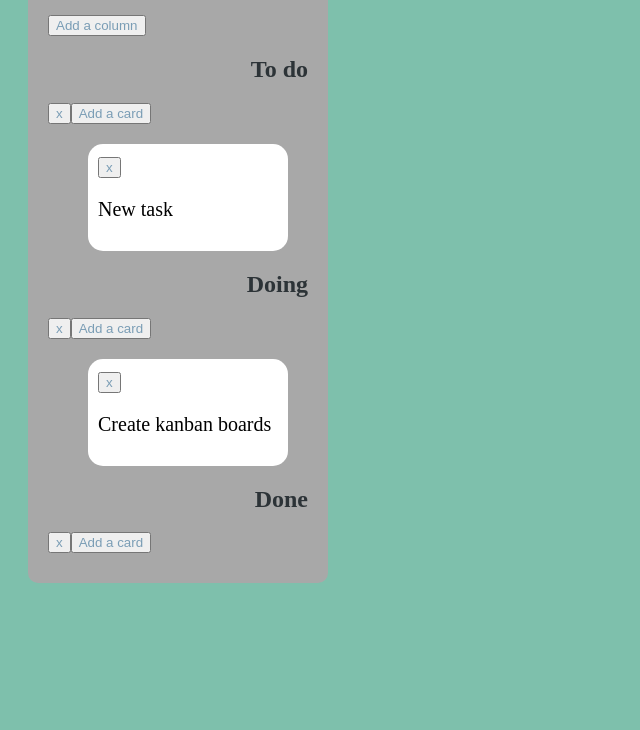
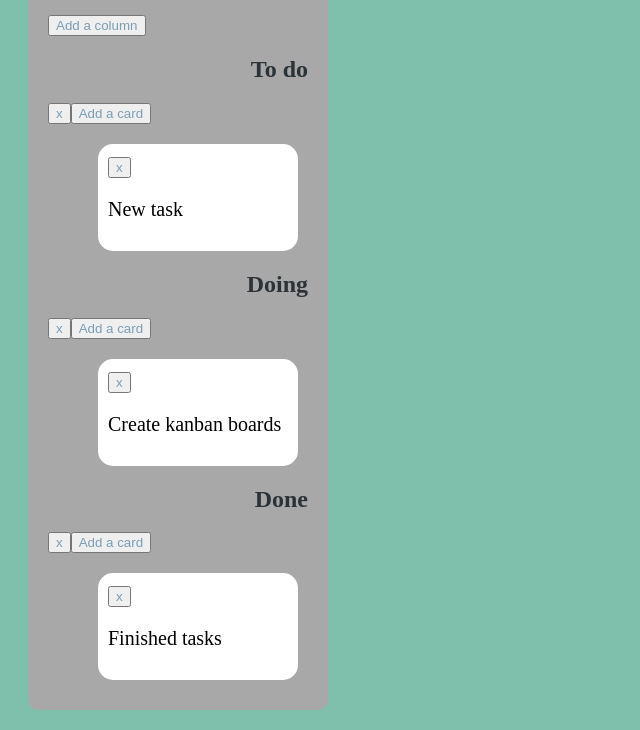
Before and after one commit to dorotiukdmytro/project-11.6_kanban, a plain HTML site: page index.html in a window 1280 px wide. Shown: the part 80-810 px from the top of the page, without its empty margins (0-640 px from the left). Drawn offline with nearby package versions, Linux system fonts and the light colour scheme.

Commit message:
Modified styles of kanban

```diff
--- a/css/main.css
+++ b/css/main.css
@@ -5,3 +5,36 @@
 body {
 	background-color: #7EC0AC;
 }
+#board {
+	background-color: #A8A8A8;
+	width: 300px;
+	height: auto;
+	border-radius: 10px;
+	padding: 10px 20px;
+	margin: 20px 20px;
+}
+.column-title {
+	color: #2C3337;
+	text-align: right;
+}
+.column-card-list {
+	color: black;
+	font-size: 20px;
+}
+.card {
+	background-color: white;
+	list-style-type: none;
+	width: 200px;
+	margin: 10px;
+	border-radius: 15px;
+	padding: 10px;
+}
+button {
+	color: #7A9DB5;
+	list-style-type: none;
+}
+h1 {
+	text-transform: uppercase;
+	font-size: 26px;
+	text-align: center;
+}
--- a/js/scripts.js
+++ b/js/scripts.js
@@ -105,44 +105,10 @@ $(function() {
 	// TWORZENIE NOWYCH EGZEMPLARZY KART
 	var card1 = new Card('New task');
 	var card2 = new Card('Create kanban boards');
+	var card3 = new Card('Finished tasks');
 
 	// DODAWANIE KART DO KOLUMN
 	todoColumn.addCard(card1);
 	doingColumn.addCard(card2);
-
-	$('#board').css({
-		'background-color' :'#A8A8A8',
-		'width' :'300px',
-		'height' :'auto',
-		'border-radius' :'10px',
-		'padding' : '10px 20px',
-		'margin' :'20px 20px'
-	});
-
-	$('.column-title').css({
-		'color' :'#2C3337',
-		'text-align' :'right'
-	});
-
-	$('.column-card-list').css({
-		'color' :'black',
-		'font-size' :'20px'
-	});
-	$('.card').css({
-		'background-color' :'white',
-		'list-style-type' :'none',
-		'width' :'200px',
-		'margin-left' :'0',
-		'border-radius' :'15px',
-		'padding' :'10px'
-	});
-	$('button').css({
-		'color' :'#7A9DB5',
-		'list-style-type' :'none'
-	});
-	$('h1').css({
-		'text-transform' :'uppercase',
-		'font-size' :'26px',
-		'text-align' :'center'
-	});
+	doneColumn.addCard(card3);
 });
```
